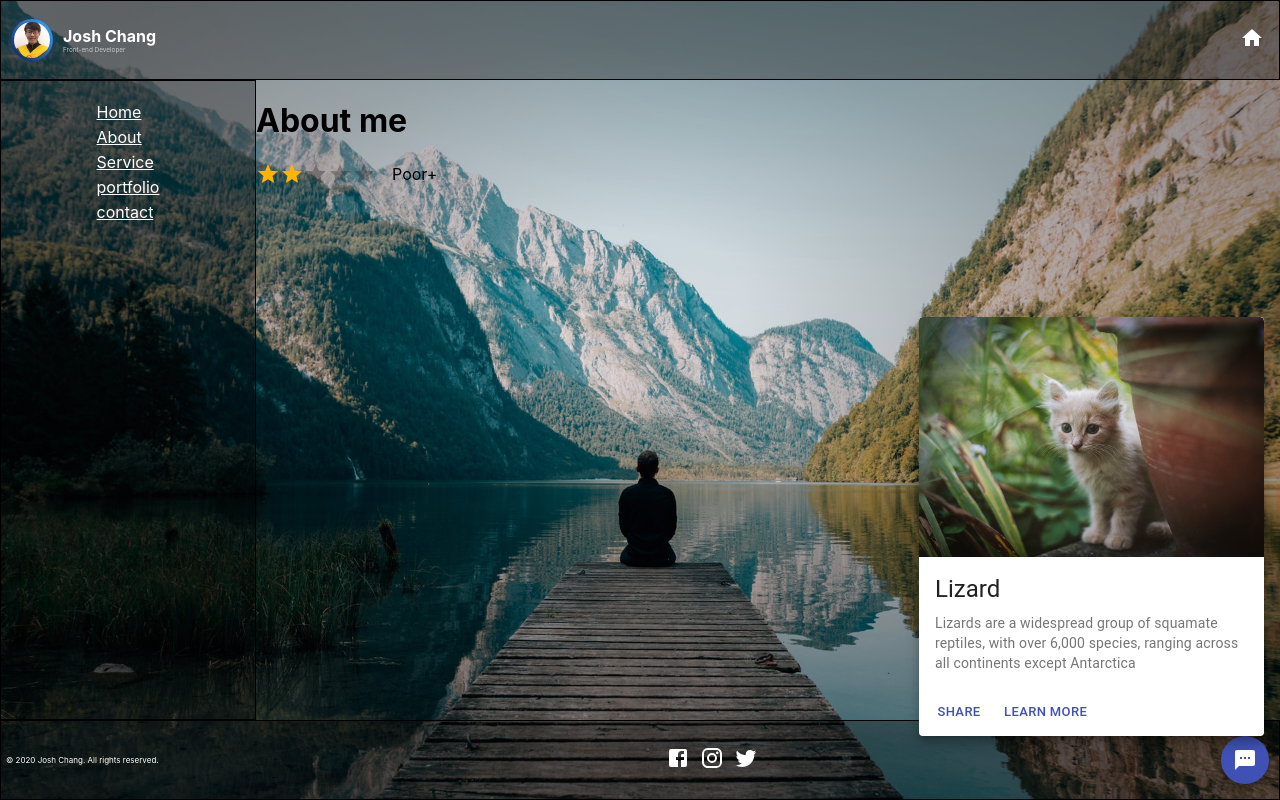
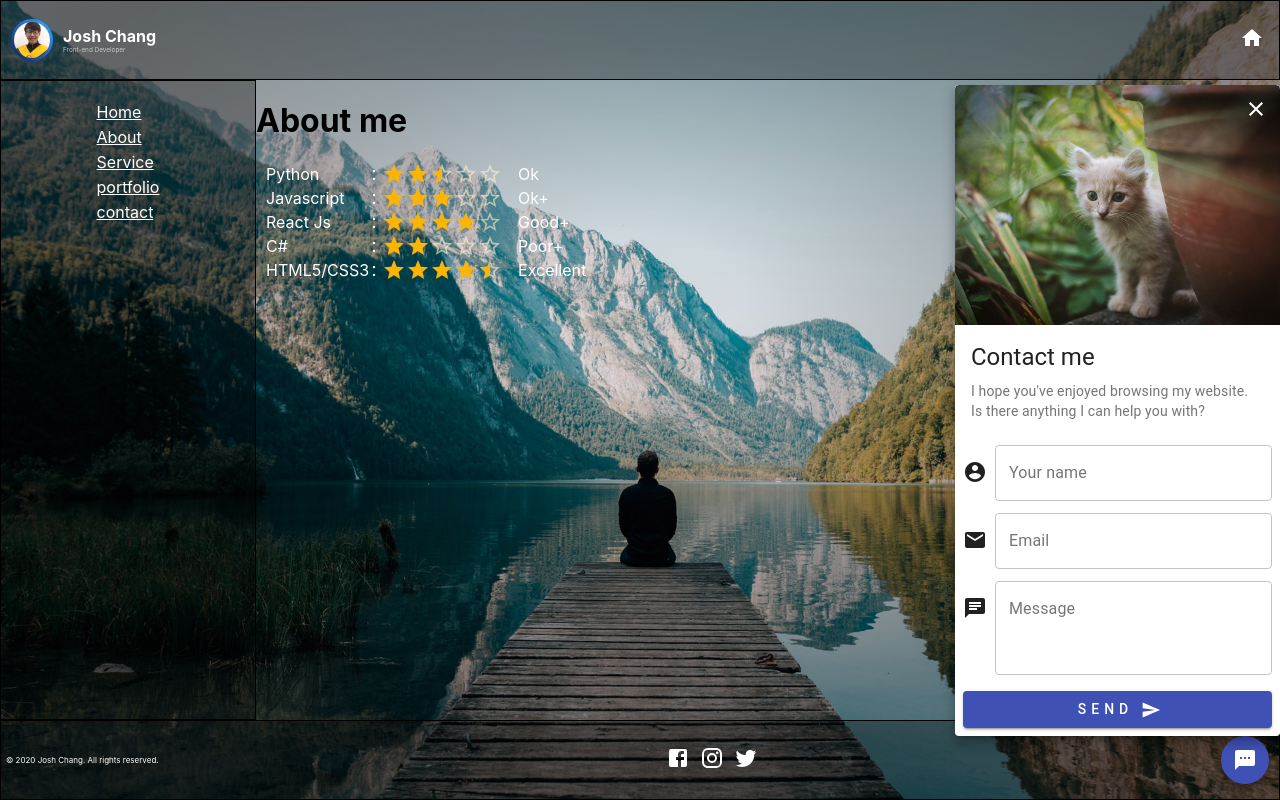
Before and after one commit to fubini108014/react-portfolio-page, a React (Create React App) app: page /about in a window 1280 px wide. Both pictures are taken after a click on the button "add". Built offline with nearby package versions, Linux system fonts and the light colour scheme.

Commit message:
messageCard 加入input

```diff
--- a/src/pages/About.js
+++ b/src/pages/About.js
@@ -1,12 +1,22 @@
 import React from "react";
 import HoverRating from "./component/HoverRating";
+import styled from "styled-components";
+
+const RatingContainer = styled.div`
+    margin: 10px;
+`;
+
 function About() {
     return (
         <div>
             <h1>About me</h1>
-            <div>
-                <HoverRating />
-            </div>
+            <RatingContainer>
+                <HoverRating text="Python" defalutValue={2.5} />
+                <HoverRating text="Javascript" defalutValue={3} />
+                <HoverRating text="React Js" defalutValue={4} />
+                <HoverRating text="C#" defalutValue={2} />
+                <HoverRating text="HTML5/CSS3" defalutValue={4.5} />
+            </RatingContainer>
         </div>
     );
 }
--- a/src/pages/component/Footer.js
+++ b/src/pages/component/Footer.js
@@ -7,11 +7,11 @@ import FacebookIcon from "@material-ui/icons/Facebook";
 import InstagramIcon from "@material-ui/icons/Instagram";
 import TwitterIcon from "@material-ui/icons/Twitter";
 import SmsIcon from "@material-ui/icons/Sms";
-import MessageCard from "./MessageMeCard";
+import MessageCard from "./MessageCard/MessageMeCard";
 import Dialog from "@material-ui/core/Dialog";
 import DialogContent from "@material-ui/core/DialogContent";
 import useRWD from "../customhooks/useRWD";
-export const FooterWapper = styled.div`
+const FooterWapper = styled.div`
     background-color: rgba(0, 0, 0, 0.3);
     border: 1px solid #000;
     box-sizing: border-box;
@@ -40,7 +40,7 @@ export const CopyRight = styled.div`
     }
 `;
 
-export const IconGroup = styled.div`
+const IconGroup = styled.div`
     color: #fff;
     flex: 0 0 200px;
     font-size: 1rem;
@@ -52,7 +52,7 @@ export const IconGroup = styled.div`
     }
 `;
 
-export const MessageMe = styled.div`
+const MessageMe = styled.div`
     color: #fff;
     margin: 0 10px;
     font-size: 1rem;
@@ -118,7 +118,7 @@ export default function Footer() {
                         horizontal: "center",
                     }}
                 >
-                    <MessageCard />
+                    <MessageCard onClose={handleClose} />
                 </Popover>
             ) : (
                 <Dialog
@@ -132,7 +132,7 @@ export default function Footer() {
                         className="messageCardDialog"
                         dividers={false}
                     >
-                        <MessageCard elevation={0} />
+                        <MessageCard elevation={0} onClose={handleClose} />
                     </DialogContent>
                 </Dialog>
             )}
--- a/src/pages/component/HoverRating.js
+++ b/src/pages/component/HoverRating.js
@@ -2,7 +2,7 @@ import React from "react";
 import { makeStyles } from "@material-ui/core/styles";
 import Rating from "@material-ui/lab/Rating";
 import Box from "@material-ui/core/Box";
-
+import StarBorderIcon from "@material-ui/icons/StarBorder";
 const labels = {
     0.5: "Useless",
     1: "Useless+",
@@ -18,19 +18,27 @@ const labels = {
 
 const useStyles = makeStyles({
     root: {
-        width: 200,
+        width: 400,
         display: "flex",
         alignItems: "center",
+        color: "#FFF",
+        "& .MuiRating-iconEmpty": {
+            color: "rgb(255 241 203 / 61%)",
+        },
+        "& .rateTitle": {
+            width: "100px",
+        },
     },
 });
 
-export default function HoverRating() {
-    const [value, setValue] = React.useState(2);
+export default function HoverRating({ text = "", defalutValue = 2 }) {
+    const [value, setValue] = React.useState(defalutValue);
     const [hover, setHover] = React.useState(-1);
     const classes = useStyles();
 
     return (
         <div className={classes.root}>
+            <div className="rateTitle">{text}</div>：
             <Rating
                 name="hover-feedback"
                 value={value}
@@ -41,6 +49,8 @@ export default function HoverRating() {
                 onChangeActive={(event, newHover) => {
                     setHover(newHover);
                 }}
+                emptyIcon={<StarBorderIcon fontSize="inherit" />}
+                readOnly
             />
             {value !== null && (
                 <Box ml={2}>{labels[hover !== -1 ? hover : value]}</Box>
--- /dev/null
+++ b/src/pages/component/MessageCard/InputBox.js
@@ -0,0 +1,48 @@
+import React from "react";
+import { makeStyles } from "@material-ui/core/styles";
+import TextField from "@material-ui/core/TextField";
+import Grid from "@material-ui/core/Grid";
+
+const useStyles = makeStyles((theme) => ({
+    margin: {
+        margin: theme.spacing(1),
+        "& .textGrid": {
+            flex: 1,
+            "& .textField": {
+                width: "100%",
+            },
+        },
+        "& .iconGrid": {
+            marginTop: "15px",
+        },
+    },
+}));
+
+export default function InputWithIcon({ label, icon, ...props }) {
+    const classes = useStyles();
+
+    return (
+        <div className={classes.margin}>
+            <Grid
+                container
+                spacing={1}
+                justify="center"
+                alignItems="flex-start"
+            >
+                <Grid item className="iconGrid">
+                    {icon}
+                </Grid>
+                <Grid item className="textGrid">
+                    <TextField
+                        id="input-with-icon-grid"
+                        className="textField"
+                        label={label}
+                        variant="outlined"
+                        multiline
+                        {...props}
+                    />
+                </Grid>
+            </Grid>
+        </div>
+    );
+}
--- /dev/null
+++ b/src/pages/component/MessageCard/MessageMeCard.js
@@ -0,0 +1,82 @@
+import React from "react";
+import { makeStyles } from "@material-ui/core/styles";
+import Card from "@material-ui/core/Card";
+import CardActionArea from "@material-ui/core/CardActionArea";
+import CardActions from "@material-ui/core/CardActions";
+import CardContent from "@material-ui/core/CardContent";
+import CardMedia from "@material-ui/core/CardMedia";
+import Button from "@material-ui/core/Button";
+import InputBox from "./InputBox";
+import Typography from "@material-ui/core/Typography";
+import animal01 from "../../../../src/images/animal01.jpg";
+import AccountCircle from "@material-ui/icons/AccountCircle";
+import IconButton from "@material-ui/core/IconButton";
+import EmailIcon from "@material-ui/icons/Email";
+import SendIcon from "@material-ui/icons/Send";
+import ChatIcon from "@material-ui/icons/Chat";
+import CloseIcon from "@material-ui/icons/Close";
+const useStyles = makeStyles({
+    root: {
+        maxWidth: 345,
+    },
+    cardActions: { justifyContent: "center" },
+    sendBtn: { width: "100%", letterSpacing: "5px" },
+    closeBtn: {
+        position: "absolute",
+        color: "#FFF",
+        right: "0",
+        top: "0",
+        "&:hover": {
+            backgroundColor: "rgb(245 245 245 / 25%)",
+        },
+    },
+});
+
+export default function ImgMediaCard(props) {
+    const classes = useStyles();
+
+    return (
+        <Card className={classes.root} {...props}>
+            <CardActionArea>
+                <IconButton aria-label="closeIcon" className={classes.closeBtn}>
+                    <CloseIcon />
+                </IconButton>
+
+                <CardMedia
+                    component="img"
+                    alt="Contemplative Reptile"
+                    height="240"
+                    image={animal01}
+                    title="Contemplative Reptile"
+                />
+                <CardContent>
+                    <Typography gutterBottom variant="h5" component="h2">
+                        Contact me
+                    </Typography>
+                    <Typography
+                        variant="body2"
+                        color="textSecondary"
+                        component="p"
+                    >
+                        I hope you've enjoyed browsing my website.
+                        <br />
+                        Is there anything I can help you with?
+                    </Typography>
+                </CardContent>
+            </CardActionArea>
+            <InputBox label="Your name" icon={<AccountCircle />} />
+            <InputBox label="Email" icon={<EmailIcon />} />
+            <InputBox label="Message" icon={<ChatIcon />} rows={3} />
+            <CardActions className={classes.cardActions}>
+                <Button
+                    variant="contained"
+                    color="primary"
+                    className={classes.sendBtn}
+                    endIcon={<SendIcon />}
+                >
+                    Send
+                </Button>
+            </CardActions>
+        </Card>
+    );
+}
--- a/src/pages/component/MessageMeCard.js
+++ /dev/null
@@ -1,55 +0,0 @@
-import React from "react";
-import { makeStyles } from "@material-ui/core/styles";
-import Card from "@material-ui/core/Card";
-import CardActionArea from "@material-ui/core/CardActionArea";
-import CardActions from "@material-ui/core/CardActions";
-import CardContent from "@material-ui/core/CardContent";
-import CardMedia from "@material-ui/core/CardMedia";
-import Button from "@material-ui/core/Button";
-import Typography from "@material-ui/core/Typography";
-import animal01 from "../../../src/images/animal01.jpg";
-const useStyles = makeStyles({
-    root: {
-        maxWidth: 345,
-    },
-});
-
-export default function ImgMediaCard(props) {
-    const classes = useStyles();
-
-    return (
-        <Card className={classes.root} {...props}>
-            <CardActionArea>
-                <CardMedia
-                    component="img"
-                    alt="Contemplative Reptile"
-                    height="240"
-                    image={animal01}
-                    title="Contemplative Reptile"
-                />
-                <CardContent>
-                    <Typography gutterBottom variant="h5" component="h2">
-                        Lizard
-                    </Typography>
-                    <Typography
-                        variant="body2"
-                        color="textSecondary"
-                        component="p"
-                    >
-                        Lizards are a widespread group of squamate reptiles,
-                        with over 6,000 species, ranging across all continents
-                        except Antarctica
-                    </Typography>
-                </CardContent>
-            </CardActionArea>
-            <CardActions>
-                <Button size="small" color="primary">
-                    Share
-                </Button>
-                <Button size="small" color="primary">
-                    Learn More
-                </Button>
-            </CardActions>
-        </Card>
-    );
-}
--- a/src/pages/component/sideMenu/MenuItem.js
+++ b/src/pages/component/sideMenu/MenuItem.js
@@ -19,7 +19,7 @@ const variants = {
     },
 };
 
-const colors = ["#FF008C", "#D309E1", "#9C1AFF", "#7700FF", "#4400FF"];
+//const colors = ["#FF008C", "#D309E1", "#9C1AFF", "#7700FF", "#4400FF"];
 
 export const MenuItem = ({ i, link = "", text = "", icon, onClick }) => {
     const style = { color: "rgb(176 181 204)" };
```
